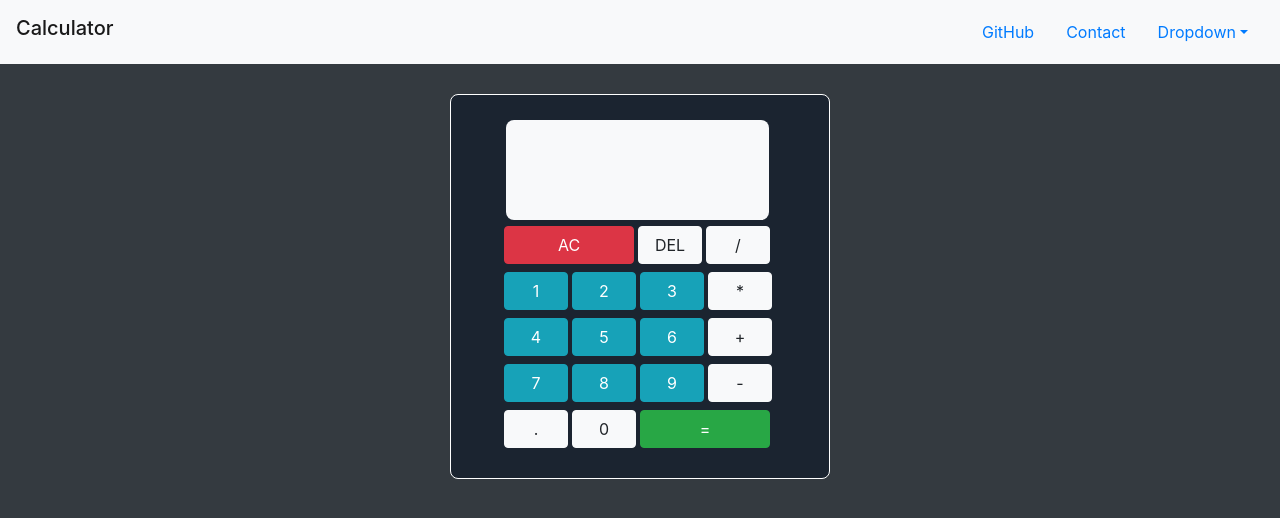
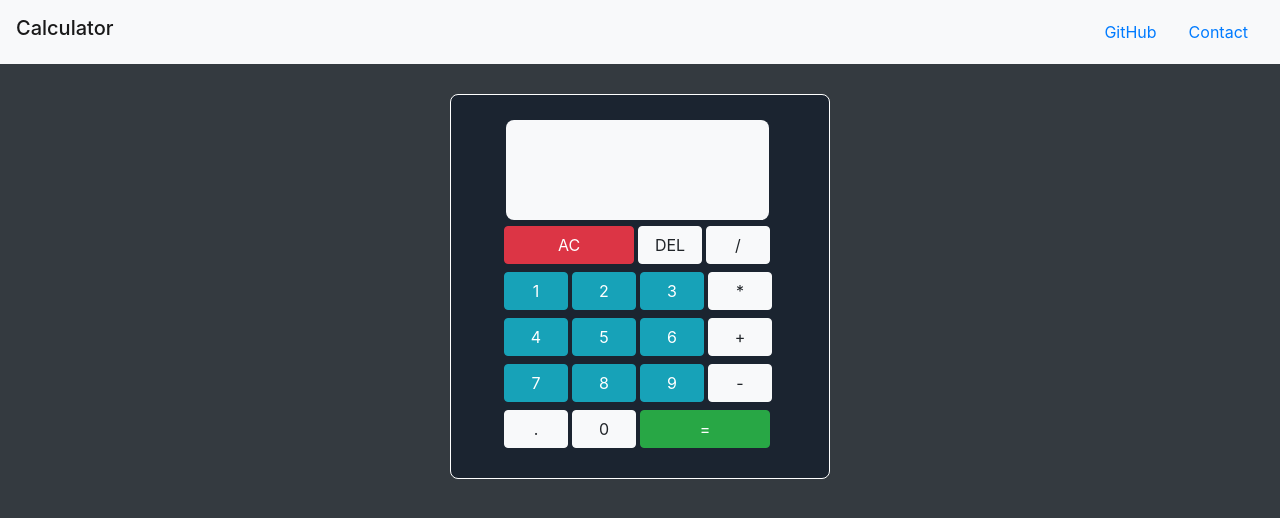
Before and after one commit to sam5O5/Calculator, a plain HTML site: page index.html in a window 1280 px wide. Drawn offline with nearby package versions, Linux system fonts and the light colour scheme.

Commit message:
another commit

```diff
--- a/index.html
+++ b/index.html
@@ -24,22 +24,6 @@
                 </li>
                 <li class="nav-item">
                     <a class="nav-link" href="eashutyagi100@gmail.com">Contact</a>
-                </li>
-                <li class="nav-item dropdown">
-                    <a
-                        class="nav-link dropdown-toggle"
-                        data-toggle="dropdown"
-                        href="#"
-                        role="button"
-                        aria-haspopup="true"
-                        aria-expanded="false"
-                    >Dropdown</a>
-                    <div class="dropdown-menu">
-                        <a class="dropdown-item" href="#one">one</a>
-                        <a class="dropdown-item" href="#two">two</a>
-                        <div role="separator" class="dropdown-divider"></div>
-                        <a class="dropdown-item" href="#three">three</a>
-                    </div>
                 </li>
             </ul>
         </nav>
```
